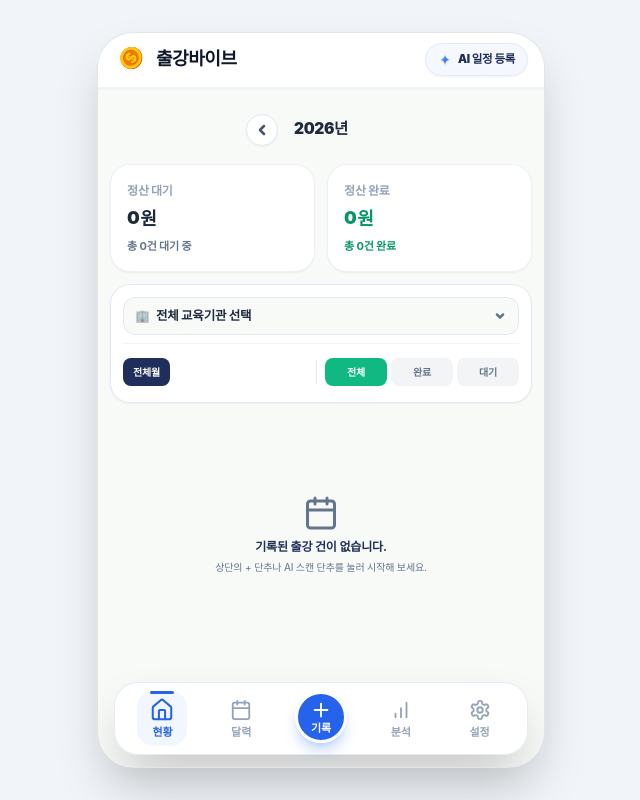
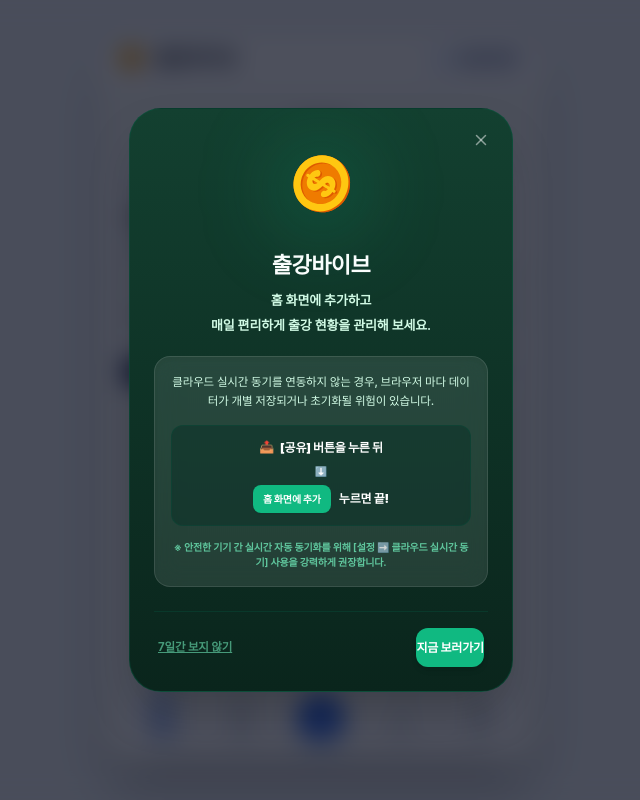
Before and after one commit to ehomekorea-netizen/lecture-payment-dashboard, a React (Vite) app: page / in a window 1280 px wide. Shown: the whole page, without its empty margins (319-959 px from the left). Built offline with nearby package versions, Linux system fonts and the light colour scheme; a web font is replaced by a local one.

Commit message:
feat: implement background silent auto-sync with Google Sheets and add Welcome Notice modal for Home Screen installation

```diff
--- a/src/App.jsx
+++ b/src/App.jsx
@@ -189,6 +189,28 @@ export default function App() {
     }
     return INITIAL_LECTURES;
   });
+
+  const [isSyncing, setIsSyncing] = useState(false);
+  const skipNextSyncRef = useRef(false);
+  const [isNoticeOpen, setIsNoticeOpen] = useState(false);
+
+  useEffect(() => {
+    const hideUntil = safeLocalStorage.getItem('lectoss_notice_hide_until');
+    const now = Date.now();
+    if (!hideUntil || now > Number(hideUntil)) {
+      setIsNoticeOpen(true);
+    }
+  }, []);
+
+  const handleHide7Days = () => {
+    const nextWeek = Date.now() + 7 * 24 * 60 * 60 * 1000;
+    safeLocalStorage.setItem('lectoss_notice_hide_until', String(nextWeek));
+    setIsNoticeOpen(false);
+  };
+
+  const handleCloseNotice = () => {
+    setIsNoticeOpen(false);
+  };
 
   // Scroll to top on tab change (target tab body container for full support)
   useEffect(() => {
@@ -600,10 +622,20 @@ export default function App() {
     return a.localeCompare(b);
   });
 
-  // 로컬 스토리지 데이터 동기화
+  // 로컬 스토리지 데이터 동기화 및 구글 시트 백그라운드 자동 동기화(Push)
   useEffect(() => {
     safeLocalStorage.setItem('lectures', JSON.stringify(lectures));
-  }, [lectures]);
+
+    if (sheetUrl) {
+      if (skipNextSyncRef.current) {
+        // Pull 등 외부 연동에 의한 업데이트 시 중복 전송 방지
+        skipNextSyncRef.current = false;
+        return;
+      }
+      // 백그라운드 실시간 동기화 실행
+      syncToGoogleSheetSilent(lectures);
+    }
+  }, [lectures, sheetUrl]);
 
   // Reset card swipe offsets on filter or search changes to prevent rendering anomalies (Placed safely below state initialization)
   useEffect(() => {
@@ -613,7 +645,7 @@ export default function App() {
 
   // 최초 로드 시 시트 연동 되어있으면 백그라운드 데이터 풀
   useEffect(() => {
-    if (sheetUrl && lectures.length === 0) {
+    if (sheetUrl) {
       fetchFromGoogleSheetSilent();
     }
   }, [sheetUrl]);
@@ -938,6 +970,7 @@ ${aiText}
           taxBase: String(row.taxBase || 'LectureOnly'),
           customTax: Number(row.customTax) || 0
         }));
+        skipNextSyncRef.current = true;
         setLectures(mapped);
         setSyncMessage({ type: 'success', text: `구글 시트에서 ${mapped.length}개의 강의 내역을 동기화하여 가져왔습니다.` });
       } else {
@@ -975,11 +1008,29 @@ ${aiText}
             taxBase: String(row.taxBase || 'LectureOnly'),
             customTax: Number(row.customTax) || 0
           }));
+          skipNextSyncRef.current = true;
           setLectures(mapped);
         }
       }
     } catch (e) {
       console.warn('Silent sync failed', e);
+    }
+  };
+
+  // 백그라운드 실시간 동기화 (Push)
+  const syncToGoogleSheetSilent = async (lecturesList) => {
+    if (!sheetUrl) return;
+    setIsSyncing(true);
+    try {
+      await fetch(sheetUrl, {
+        method: 'POST',
+        headers: { 'Content-Type': 'text/plain;charset=utf-8' },
+        body: JSON.stringify({ action: 'sync_all', lectures: lecturesList })
+      });
+    } catch (e) {
+      console.warn('Silent auto-sync push failed:', e);
+    } finally {
+      setIsSyncing(false);
     }
   };
 
@@ -1642,6 +1693,19 @@ function doPost(e) {
                 <h1 className="text-[#0F172A] text-[18px] font-black tracking-tight" style={{lineHeight: 1.15}}>
                   출강바이브
                 </h1>
+                {sheetUrl && (
+                  <span className="text-[9px] font-extrabold text-slate-400 block -mt-0.5">
+                    {isSyncing ? (
+                      <span className="text-[#2563EB] animate-pulse flex items-center gap-0.5">
+                        <RefreshCw size={8} className="animate-spin" /> 동기화 중...
+                      </span>
+                    ) : (
+                      <span className="text-emerald-500">
+                        ☁️ 실시간 동기 완료
+                      </span>
+                    )}
+                  </span>
+                )}
               </div>
             </div>
 
@@ -2325,24 +2389,13 @@ function doPost(e) {
 
                     {!sheetUrl ? (
                       <div className="p-3 bg-amber-50 border border-amber-200 text-amber-700 rounded-xl font-semibold text-center text-[10.5px]">
-                        구글 시트 웹 앱 URL을 입력하고 저장하시면 클라우드 실시간 동기 단추가 활성화됩니다.
+                        구글 시트 웹 앱 URL을 입력하고 저장하시면 클라우드 실시간 동기가 활성화됩니다.
                       </div>
                     ) : (
                       <div className="flex flex-col gap-2 mt-1">
-                        {syncMessage && (
-                          <div className={`p-3 rounded-xl border text-[12px] font-semibold ${syncMessage.type === 'success' ? 'bg-green-50 border-green-200 text-green-700' : 'bg-red-50 border-red-200 text-red-600'}`}>
-                            {syncMessage.text}
-                          </div>
-                        )}
-                        <div className="grid grid-cols-2 gap-2">
-                          <button onClick={fetchFromGoogleSheet} disabled={syncLoading} className="w-full py-3.5 text-[12.5px] font-black bg-blue-50 border border-blue-100 text-[#2563EB] rounded-xl flex items-center justify-center gap-1 hover:bg-blue-100 transition">
-                            {syncLoading ? <RefreshCw size={13} className="animate-spin" /> : <Download size={13} />}
-                            가져오기 (Pull)
-                          </button>
-                          <button onClick={() => syncToGoogleSheet(lectures)} disabled={syncLoading} className="w-full py-3.5 text-[12.5px] font-black bg-[#1F2E5B] text-white rounded-xl flex items-center justify-center gap-1 hover:bg-[#172346] transition">
-                            {syncLoading ? <RefreshCw size={13} className="animate-spin" /> : <Upload size={13} />}
-                            백업하기 (Push)
-                          </button>
+                        <div className="p-3.5 bg-emerald-50 border border-emerald-100 text-emerald-800 rounded-xl font-semibold text-[11px] leading-relaxed flex flex-col gap-1">
+                          <span className="font-black text-[12.5px] flex items-center gap-1">✨ 실시간 자동 동기화 활성화됨</span>
+                          <span className="text-emerald-700 text-[10px]">대시보드에서 일정을 등록, 수정, 삭제하거나 정산 완료 처리를 하시면 백업 버튼을 따로 누르지 않아도 사용자의 구글 시트에 실시간으로 자동 저장됩니다.</span>
                         </div>
                       </div>
                     )}
@@ -3450,6 +3503,81 @@ function doPost(e) {
         </div>
       )}
 
+      {/* ── [MODAL 8]: 최초 안내 공지사항 모달 (홈 화면 추가 권장) ── */}
+      {isNoticeOpen && (
+        <div className="fixed inset-0 z-50 flex items-center justify-center p-4 backdrop-blur-md bg-slate-950/70 animate-fade-in">
+          <div className="bg-gradient-to-b from-[#134030] to-[#0a251c] w-full max-w-sm rounded-[32px] shadow-2xl overflow-hidden relative flex flex-col items-center p-6 border border-emerald-800/40">
+            {/* Close Button X */}
+            <button
+              onClick={handleCloseNotice}
+              className="absolute top-4 right-4 p-1.5 text-white/50 hover:text-white rounded-full hover:bg-white/10 transition border-none bg-transparent cursor-pointer animate-fade-in"
+              aria-label="닫기"
+            >
+              <X size={18} />
+            </button>
+
+            {/* Logo: Coin Lottie (no bg container, centered) */}
+            <div className="my-3 flex items-center justify-center relative">
+              <div className="absolute w-24 h-24 bg-emerald-500/20 blur-2xl rounded-full pointer-events-none" />
+              <StableLottie path="/lottie/Fake 3D vector coin.json" className="w-[88px] h-[88px] relative z-10" />
+            </div>
+
+            {/* Title */}
+            <h3 className="text-white text-[22px] font-black tracking-tight mt-2 text-center">
+              출강바이브
+            </h3>
+
+            {/* Description */}
+            <div className="text-center mt-3 px-1 flex flex-col gap-1 text-[13px] text-emerald-100 font-semibold leading-relaxed">
+              <p>홈 화면에 추가하고</p>
+              <p>매일 편리하게 출강 현황을 관리해 보세요.</p>
+            </div>
+
+            {/* Guidance Content Card */}
+            <div className="w-full bg-white/10 backdrop-blur-md border border-white/10 rounded-2xl p-4 flex flex-col gap-3.5 mt-5 shadow-inner">
+              <p className="text-[11.5px] text-emerald-100 font-medium leading-relaxed text-center">
+                클라우드 실시간 동기를 연동하지 않는 경우, 브라우저 마다 데이터가 개별 저장되거나 초기화될 위험이 있습니다.
+              </p>
+
+              {/* CTA Instruction */}
+              <div className="bg-emerald-950/40 rounded-xl p-3 flex flex-col gap-1.5 items-center justify-center border border-emerald-900/40">
+                <div className="flex items-center gap-1.5 text-[12px] font-black text-white">
+                  <span className="text-xs">📤</span>
+                  <span>[공유] 버튼을 누른 뒤</span>
+                </div>
+                <div className="text-[10px] text-emerald-400 font-black">⬇️</div>
+                <div className="flex items-center gap-2">
+                  <span className="bg-[#10B981] text-white text-[10px] font-black px-2.5 py-1.5 rounded-lg shadow-sm">
+                    홈 화면에 추가
+                  </span>
+                  <span className="text-[12px] font-black text-white">누르면 끝!</span>
+                </div>
+              </div>
+
+              <p className="text-[10px] text-emerald-300/80 font-bold leading-normal text-center">
+                ※ 안전한 기기 간 실시간 자동 동기화를 위해 [설정 ➡️ 클라우드 실시간 동기] 사용을 강력하게 권장합니다.
+              </p>
+            </div>
+
+            {/* Footer Buttons */}
+            <div className="w-full flex items-center justify-between mt-6 border-t border-emerald-800/30 pt-4 px-1">
+              <button
+                onClick={handleHide7Days}
+                className="text-emerald-300/60 hover:text-emerald-200 text-[11.5px] font-bold underline transition border-none bg-transparent cursor-pointer"
+              >
+                7일간 보지 않기
+              </button>
+              <button
+                onClick={handleCloseNotice}
+                className="bg-[#10B981] hover:bg-[#059669] text-white text-[12px] font-black px-4.5 py-2.5 rounded-xl transition shadow-md border-none active:scale-95"
+              >
+                지금 보러가기
+              </button>
+            </div>
+          </div>
+        </div>
+      )}
+
       {/* ── SETTINGS MODAL ── */}
 
 
```
